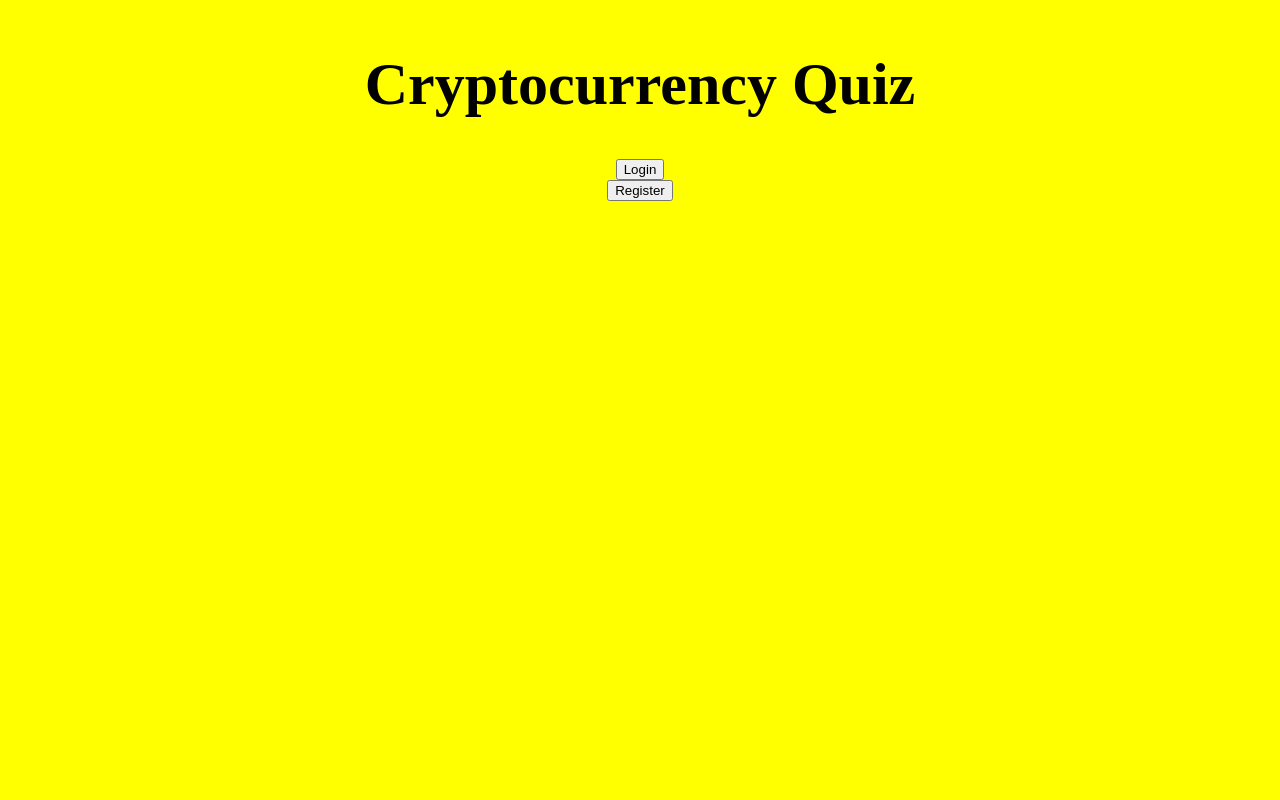
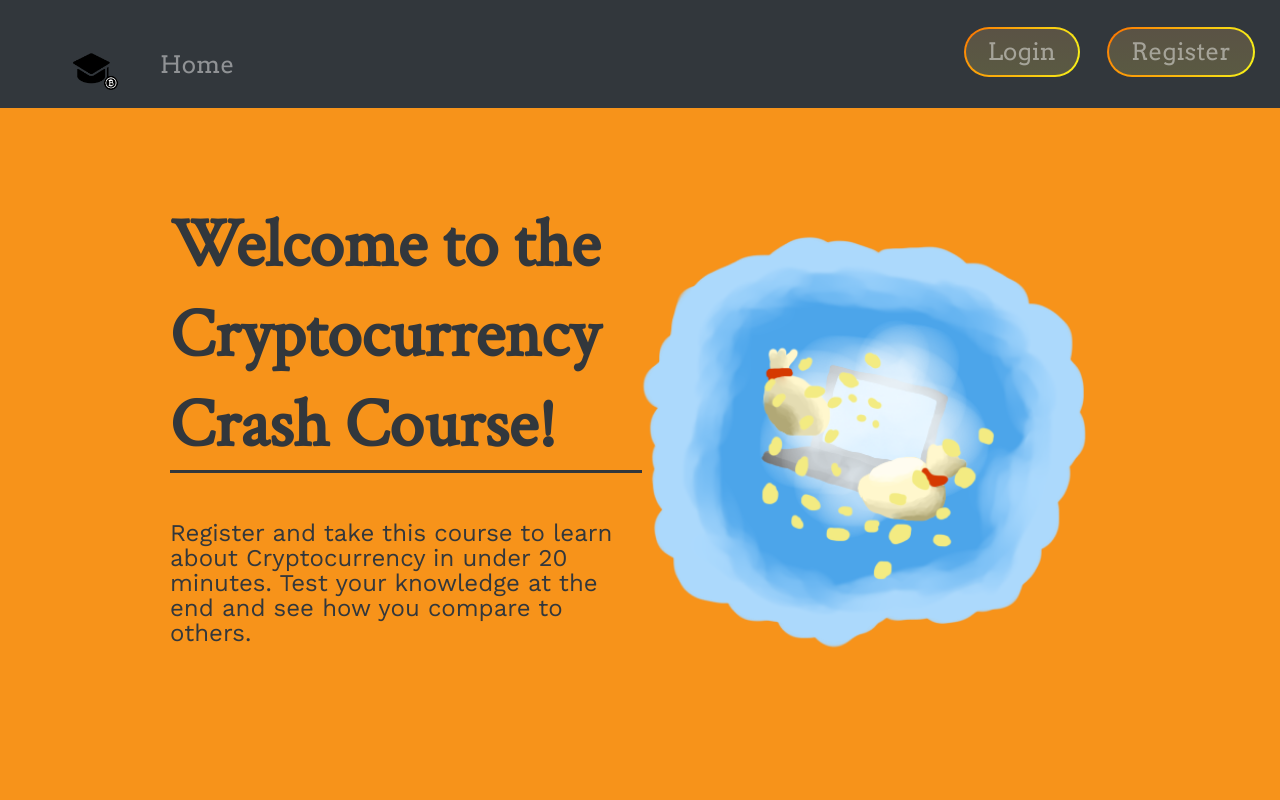
Before and after one commit to kshitiz675/Agile-Web-Development-Project, a Flask app: page / in a window 1280 px wide. Run offline with Flask 2, Linux system fonts and the light colour scheme.

Commit message:
Added kshitiz updates

```diff
--- a/static/CSS/Style.css
+++ b/static/CSS/Style.css
@@ -1,15 +1,144 @@
-body {
-    background-color: yellow;
-    margin: auto;
-    width: 70%;
-    padding: 10px;
-    text-align: center;
+* {
+    margin: 0;
+    padding: 0;
 }
 
-h1{
-    font-size: 45pt;
+html, body {
+    height: 100%;
+    background-color: #f7931a;
+    overflow: hidden;
 }
 
-p1{
-    font-size: 20pt;
+.container {
+    width: 100%;
+    height: 100%;
 }
+
+.menu {
+    width: 100%;
+    background-color: #32373c;
+    position: fixed;
+}
+
+.menu ul {
+    display: inline-flex;
+    margin-top: 50px;
+    margin-left: 50px;
+    margin-right: 50px;
+    margin-bottom: 10px;
+    text-decoration: none;
+}
+
+.menu ul li {
+    list-style: none;
+    margin: 0 20px;
+    cursor: pointer;
+    font-size: 18pt;
+    letter-spacing: 0.2px;
+    font-family: 'Arvo', serif;
+    text-decoration: none;
+}
+
+.menu ul li a {
+    color: rgba(255, 255, 255, 0.459);
+}
+
+.menu ul li a:visited {
+    color: rgba(255, 255, 255, 0.459);
+}
+
+.menu ul li a:hover {
+    color: black;
+}
+
+.home {
+    text-decoration: none;
+}
+
+.logo img {
+    width: 50px;
+}
+
+.login-btn {
+    position: absolute;
+    top: 25%;
+    right: 200px;
+    text-decoration: none;
+    border: 2px solid transparent;
+    border-radius: 30px;
+    background-image: linear-gradient(#5a5245, #5a5a42), radial-gradient(circle at top left, #fd7200, #f8f419);
+    background-origin: border-box;
+    background-clip: content-box, border-box;
+}
+
+.login-btn:hover {
+    background-image: linear-gradient(#5a52452a, #5a5a4241), radial-gradient(circle at top left, #ff9913, #f7d43c);
+}
+
+.login-btn span {
+    display: block;
+    padding: 8px 22px;
+}
+
+.register-btn {
+    position: absolute;
+    top: 25%;
+    right: 25px;
+    text-decoration: none;
+    border: 2px solid transparent;
+    border-radius: 30px;
+    background-image: linear-gradient(#5a5245, #5a5a42), radial-gradient(circle at top left, #fd7200, #f8f419);
+    background-origin: border-box;
+    background-clip: content-box, border-box;
+}
+
+.register-btn:hover {
+    background-image: linear-gradient(#5a52452a, #5a5a4241), radial-gradient(circle at top left, #ff9913, #f7d43c);
+}
+
+.register-btn span {
+    display: block;
+    padding: 8px 22px;
+}
+
+.heading {
+    width: 80%;
+    height: 70%;
+    right: 40%;
+    top: 25%;
+    left: 130px;
+    position: absolute;
+}
+
+.content {
+    width: 50%;
+    float: left;
+}
+
+.content h1 {
+    font-size: 52pt;
+    border-bottom-style: solid;
+    position: relative;
+    margin-left: 40px;
+    font-family: 'Crimson Text', serif;
+    color: #32373c;
+}
+
+.content p {
+    font-size: 18pt;
+    margin: 30px 0 40px 40px;
+    line-height: 25px;
+    font-family: 'Work Sans', sans-serif;
+    color: #32373c;
+}
+
+.main-picture {
+    width: 40%;
+    float: right;
+    margin: 200px;
+}
+
+.main-picture img {
+    width: 100%;
+    padding-left: 50px;
+}
--- a/templates/Home.html
+++ b/templates/Home.html
@@ -4,13 +4,35 @@
 <head>
     <title>Cryptocurrency Quiz</title>
     <meta charset="utf-8">
-    <link rel="stylesheet" href="CSS/Style.css">
+    <link rel="stylesheet" href="../static/CSS/Style.css">
+    <link href="https://fonts.googleapis.com/css?family=Crimson+Text|Work+Sans:400,700" rel="stylesheet">
+    <link rel="preconnect" href="https://fonts.gstatic.com">
+    <link href="https://fonts.googleapis.com/css2?family=Arvo&display=swap" rel="stylesheet">
 </head>
 
 <body>
-    <h1>Cryptocurrency Quiz</h1>
-    <a href="Login.html"><button>Login</button></a><br />
-    <a href="Registration.html"><button>Register</button></a>
+    <div class="container">
+        <div class="menu">
+            <ul>
+                <li class="logo"><img src="../static/Pictures/logo cropped.png"></li>
+                <li><a href="Theme and Purpose.html" class="home">Home</a></li>
+                <li><a href="Login.html" class="login-btn"><span>Login</span></a></li>
+                <li><a href="Registration.html" class="register-btn"><span>Register</span></a></li>
+            </ul>
+        </div>
+        <div class="heading">
+            <div class="content">
+                <h1>Welcome to the Cryptocurrency <br> Crash Course!</h1><br />
+                <p>Register and take this course to learn about Cryptocurrency in under 20 minutes. Test your
+                    knowledge
+                    at the end and see how you compare to others.</p>
+
+            </div>
+        </div>
+        <div class="main-picture">
+            <img src="../static/Pictures/bitcoins.png">
+        </div>
+    </div>
 </body>
 
 </html>
```
Also changed, not shown: templates/Login.html (+12 -2 lines).
